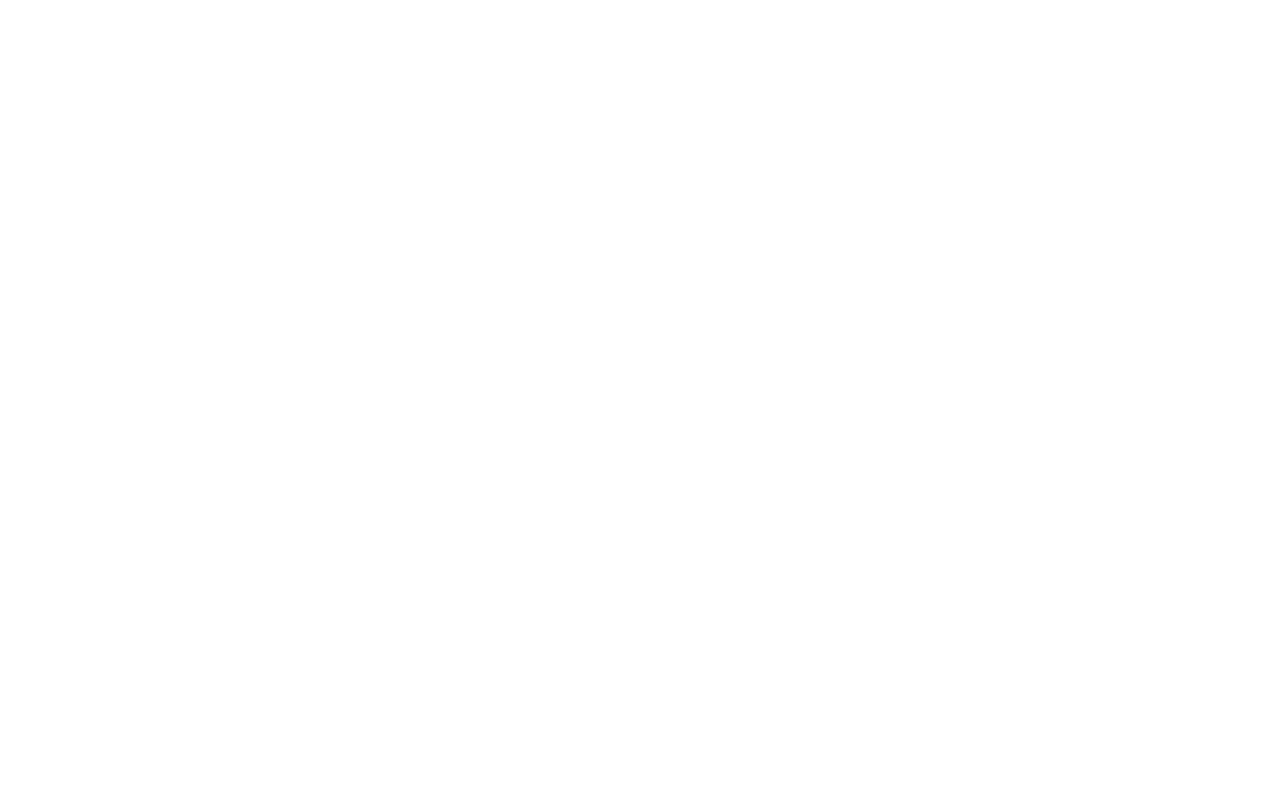
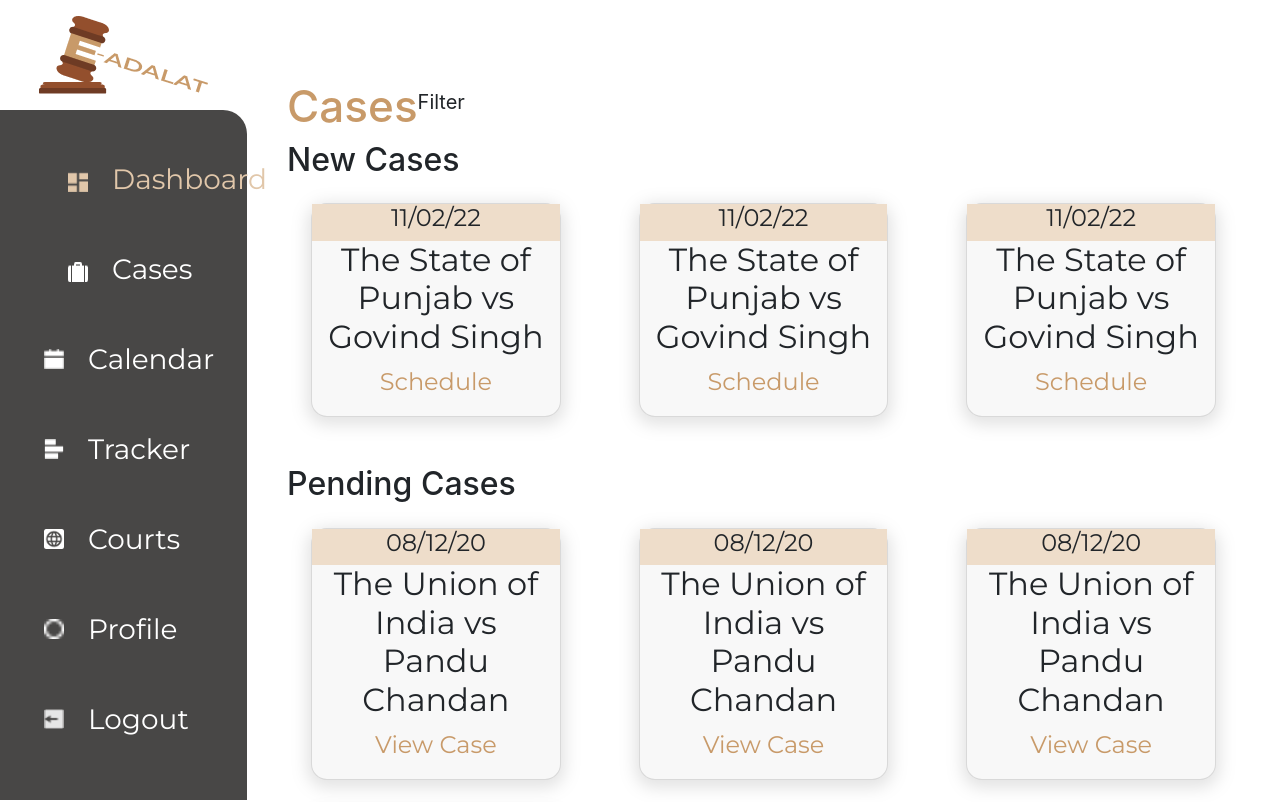
Before and after one commit to shivamdargan/e-court-management-system, a React (Create React App) app in the folder client/: page /cases in a window 1280 px wide. Shown: the top 802 px of the page. Built offline with nearby package versions, Linux system fonts and the light colour scheme.

Commit message:
Cases update

```diff
--- a/client/src/App.js
+++ b/client/src/App.js
@@ -12,6 +12,8 @@
 import SignupJudgePage from './pages/SignupJudgePage';
 import DashboardPage from './pages/DashboardPage';
 import EfillingPage from './pages/EfillingPage';
+import CasesSection from './components/Dashboard/CasesSection';
+import CasesPage from './pages/CasesPage.js';
 
 function App() {
   return (
@@ -44,6 +46,9 @@
             <Route path="/efiling">
              <EfillingPage/>
             </Route>
+            <Route path="/cases">
+              <CasesPage/>
+            </Route>
           </Switch>
         </Router>
     </div>
--- a/client/src/assets/css/casesSection.css
+++ b/client/src/assets/css/casesSection.css
@@ -1,6 +1,9 @@
 .right{
     width: 100%;
     padding: 64px 40px;
+    display: flex;
+    flex-direction: column;
+    padding-top: 80px;
 }
 .right h3{
     text-align: left;
--- a/client/src/assets/css/dashboard.css
+++ b/client/src/assets/css/dashboard.css
@@ -15,6 +15,10 @@
     width: 20%;
     cursor: pointer;
     color: white;
+    /* position: fixed; */
+}
+.sidenav a{
+    text-decoration: none;
 }
 
 .dashboard-right{
--- a/client/src/components/Dashboard/CaseCards.js
+++ b/client/src/components/Dashboard/CaseCards.js
@@ -1,4 +1,4 @@
-import '../../assets/css/CasesSection.css';
+import '../../assets/css/casesSection.css';
 
 const CaseCards=(props) =>{
     return (
--- a/client/src/components/Dashboard/CasesSection.js
+++ b/client/src/components/Dashboard/CasesSection.js
@@ -1,4 +1,5 @@
-import '../../assets/css/CasesSection.css';
+import '../../assets/css/casesSection.css';
+import '../../assets/css/dashboard.css';
 import { Files } from './dummy';
 import CaseCards from './CaseCards';
 
--- a/client/src/components/Dashboard/SideNav.js
+++ b/client/src/components/Dashboard/SideNav.js
@@ -10,7 +10,7 @@
 import logout from '../../assets/media/logout.png';
 import swal from 'sweetalert';
 import URL from '../../URL';
-import { Redirect } from 'react-router'
+import { Redirect } from 'react-router';
 
 const SideNav = () => {
 
@@ -71,12 +71,16 @@
         </div>
         <div className='linkssection'>
             <div className='link'>
-                <img src={dashboard} width="20px" height="20px"></img>
-                <a style={btnStyle}>Dashboard</a>
+                <a href='/dashboard'>
+                    <img src={dashboard} width="20px" height="20px"></img>
+                    <a style={btnStyle}>Dashboard</a>
+                </a>
             </div>
             <div className='link'>
-                <img src={cases} width="20px" height="20px"></img>
-                <a>Cases</a>
+                <a href='/cases'>
+                    <img src={cases} width="20px" height="20px"></img>
+                    <a>Cases</a>
+                </a>
             </div>
             <div className='link'>
                 <img src={calendar} width="20px" height="20px"></img>
--- /dev/null
+++ b/client/src/pages/CasesPage.js
@@ -0,0 +1,14 @@
+import CasesSection from "../components/Dashboard/CasesSection";
+import SideNav from "../components/Dashboard/SideNav";
+import '../assets/css/dashboard.css';
+
+const CasePage=() =>{
+    return (
+        <div className="dashboard">
+            <SideNav/>
+            <CasesSection/>
+        </div>
+    );
+}
+
+export default CasePage;
--- a/client/src/pages/DashboardPage.js
+++ b/client/src/pages/DashboardPage.js
@@ -2,7 +2,6 @@
 import SideNav from '../components/Dashboard/SideNav'
 import '../assets/css/dashboard.css';
 import Dashboard from '../components/Dashboard/Dasboard';
-
 
 const DashboardPage = () => {
   return (
```
